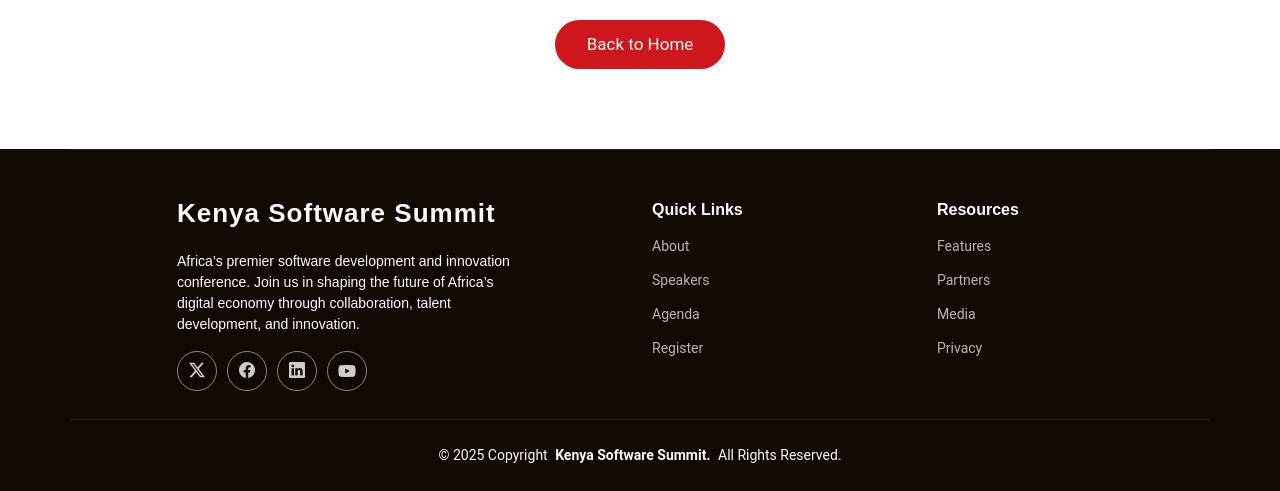
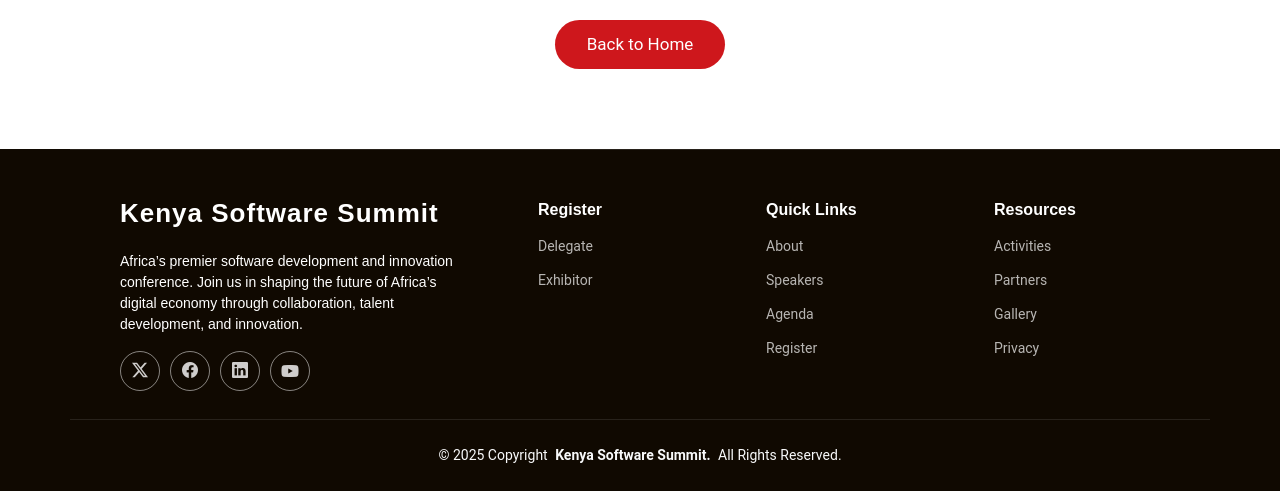
Before and after one commit to edanodongo/software-summit, a Django app: page /404/ in a window 1280 px wide. Shown: the part 874-1365 px from the top of the page. Run offline with Django 5.2, Linux system fonts and the light colour scheme; parts of the project's set-up code (start-up, migrations or seed data) failed here and were passed over; some libraries are stand-ins or nearby versions.

Commit message:
updated links

```diff
--- a/templates/summit/404.html
+++ b/templates/summit/404.html
@@ -31,29 +31,32 @@
   <header id="header" class="header d-flex align-items-center fixed-top">
       <div class="container-fluid container-xl position-relative d-flex align-items-center justify-content-between">
 
-      <a href="#hero" class="logo d-flex align-items-center">
+        <a href="{% url 'home' %}" class="logo d-flex align-items-center">
           <img alt="Court of Arms" src="{% static 'images/court_of_arms.png' %}">
             <div class="logo-divider mx-2"></div>
           <img alt="Summit Logo" src="{% static 'images/summit_logo_light.webp' %}" >
         </a>
 
-
         <nav id="navmenu" class="navmenu">
           <ul>
             <li><a href="{% url 'home' %}" class="active">HOME</a></li>
-          <li><a href="{% url 'home' %}">ABOUT</a></li>
-          <li><a href="{% url 'home' %}">REGISTER</a></li>
-          <li><a href="{% url 'home' %}">AGENDA</a></li>
-          <li><a href="{% url 'home' %}">SPEAKERS</a></li>
-          <li><a href="{% url 'home' %}">FEATURES</a></li>
-          <li><a href="{% url 'home' %}">PARTNERS</a></li>
+            <li><a href="{% url 'home' %}#intro">ABOUT</a></li>
+            <li><a href="{% url 'register' %}">REGISTER</a></li>
+            <li><a href="{% url 'home' %}#schedule">AGENDA</a></li>
+            <li><a href="{% url 'speakers' %}">SPEAKERS</a></li>
+            <li><a href="{% url 'home' %}#features">ACTIVITIES</a></li>
+            <li><a href="{% url 'home' %}#partners">PARTNERS</a></li>
             <li class="dropdown"><a href="#"><span>MORE</span> <i class="bi bi-chevron-down toggle-dropdown"></i></a>
               <ul>
-              <li><a href="#gallery">MEDIA</a></li>
-              <li><a href="{% url 'not_found' %}">VENUE</a></li>
+                <li><a href="{% url 'gallery' %}">GALLERY</a></li>
+                <!-- <li><a href="{% url 'not_found' %}">VENUE</a></li> -->
                 <li><a href="{% url 'privacy' %}">PRIVACY</a></li>
               </ul>
             </li>
+            <li class="d-none d-md-block">
+              <i class="translate-toggle fs-4" aria-label="Translate" style="font-style: normal !important;">🌐</i>
+            </li>
+
           </ul>
           <div class="nav-extras d-flex align-items-center gap-2">
             <!-- Mobile nav toggle -->
@@ -68,7 +71,6 @@
             </div>
           </div>
         </nav>
-
 
         <!-- <a class="btn-getstarted" href="buy-tickets.html">Buy Tickets</a> -->
 
@@ -132,12 +134,13 @@
 
   </main>
 
+  <!-- Footer -->
   <footer id="footer" class="footer position-relative dark-background">
 
       <div class="container footer-top">
           <div class="row gy-4 justify-content-evenly">
               <div class="col-lg-4 col-md-6 footer-about">
-                <a href="index.html" class="logo d-flex align-items-center">
+                  <a href="{% url 'home' %}" class="logo d-flex align-items-center">
                       <span class="sitename"> Kenya Software Summit</span>
                   </a>
 
@@ -163,21 +166,29 @@
               </div>
 
           <div class="col-lg-2 col-md-3 footer-links">
+            <h4>Register</h4>
+            <ul>
+              <li><a href="{% url 'register' %}#features">Delegate</a></li>
+              <li><a href="{% url 'exhibitor' %}#partners">Exhibitor</a></li>
+            </ul>
+          </div>
+
+          <div class="col-lg-2 col-md-3 footer-links">
             <h4>Quick Links</h4>
             <ul>
-            <li><a href="{% url 'home' %}">About</a></li>
+              <li><a href="{% url 'home' %}#intro">About</a></li>
               <li><a href="{% url 'speakers' %}">Speakers</a></li>
-            <li><a href="{% url 'home' %}">Agenda</a></li>
-            <li><a href="{% url 'home' %}">Register</a></li>
+              <li><a href="{% url 'home' %}#schedule">Agenda</a></li>
+              <li><a href="{% url 'register' %}">Register</a></li>
             </ul>
           </div>
 
           <div class="col-lg-2 col-md-3 footer-links">
             <h4>Resources</h4>
             <ul>
-            <li><a href="{% url 'home' %}">Features</a></li>
-            <li><a href="{% url 'home' %}">Partners</a></li>
-            <li><a href="{% url 'media' %}">Media</a></li>
+              <li><a href="{% url 'home' %}#features">Activities</a></li>
+              <li><a href="{% url 'home' %}#partners">Partners</a></li>
+              <li><a href="{% url 'gallery' %}">Gallery</a></li>
               <li><a href="{% url 'privacy' %}">Privacy</a></li>
             </ul>
           </div>
```
Also changed, not shown: templates/summit/exhibitor.html (+10 -2 lines), templates/summit/gallery.html (+10 -2 lines), templates/summit/home.html (+9 -0 lines), templates/summit/privacy.html (+8 -0 lines), templates/summit/reg.html (+9 -1 lines), templates/summit/speakers.html (+11 -2 lines). Lines whose indentation alone changed are shown as unchanged.
